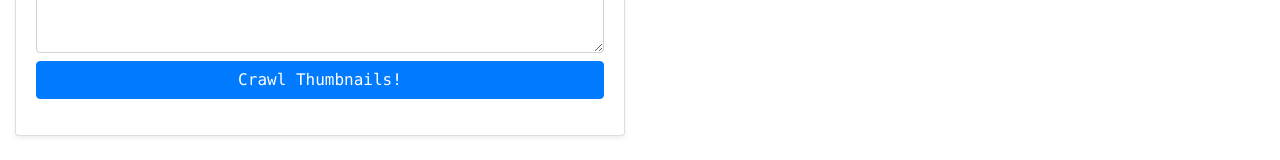
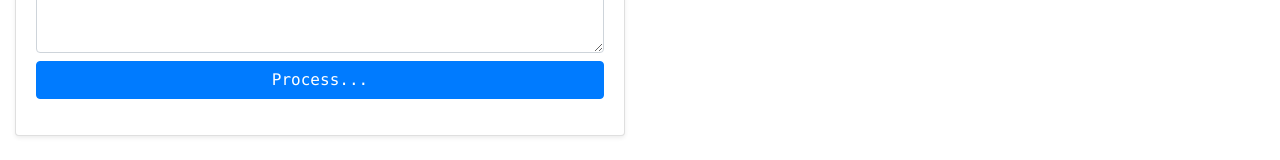
Before and after one commit to uhh-lt/NLP_ThumbnailAnnotator, a Vue app in the folder app/: page / in a window 1280 px wide. Shown: the part 490-650 px from the top of the page. Built offline with nearby package versions, Linux system fonts and the light colour scheme.

Commit message:
renamed 'crawl thumbnails button' to 'process...'

```diff
--- a/app/src/components/UserInputCard.vue
+++ b/app/src/components/UserInputCard.vue
@@ -32,7 +32,7 @@
                 id="loader"
                 src="../../static/img/loader.svg"
               ></span>
-              <span v-else>Crawl Thumbnails!</span>
+              <span v-else>Process...</span>
             </button>
           </div>
         </form>
```
